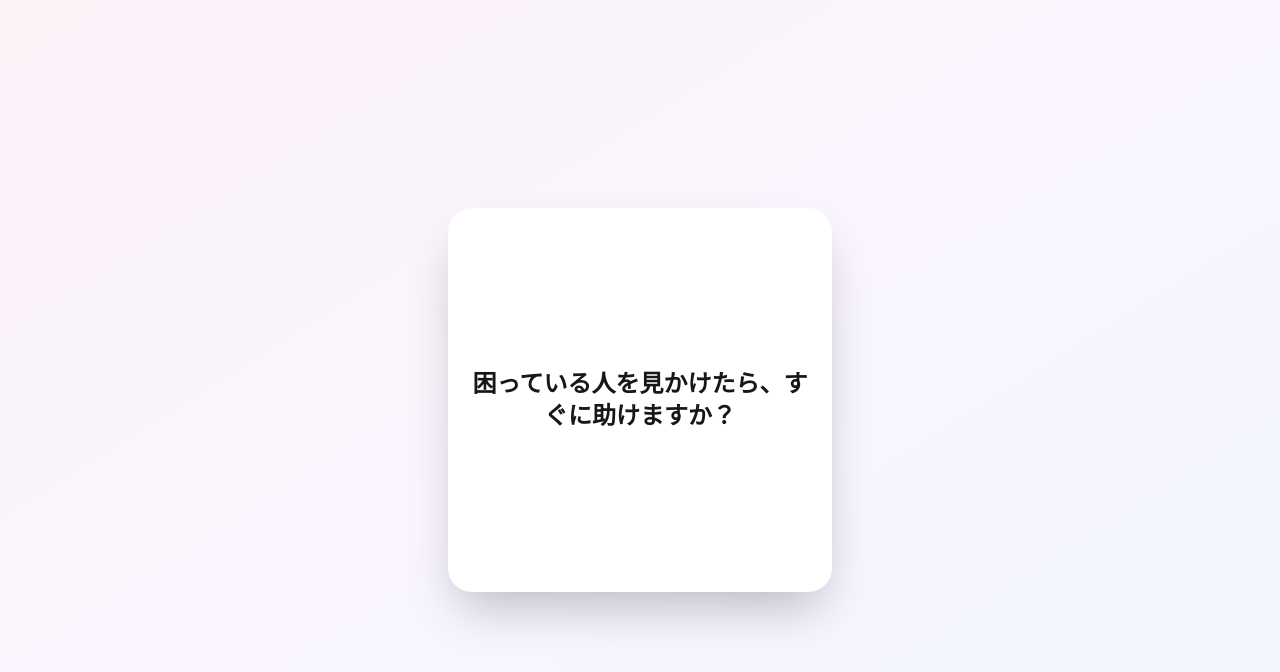
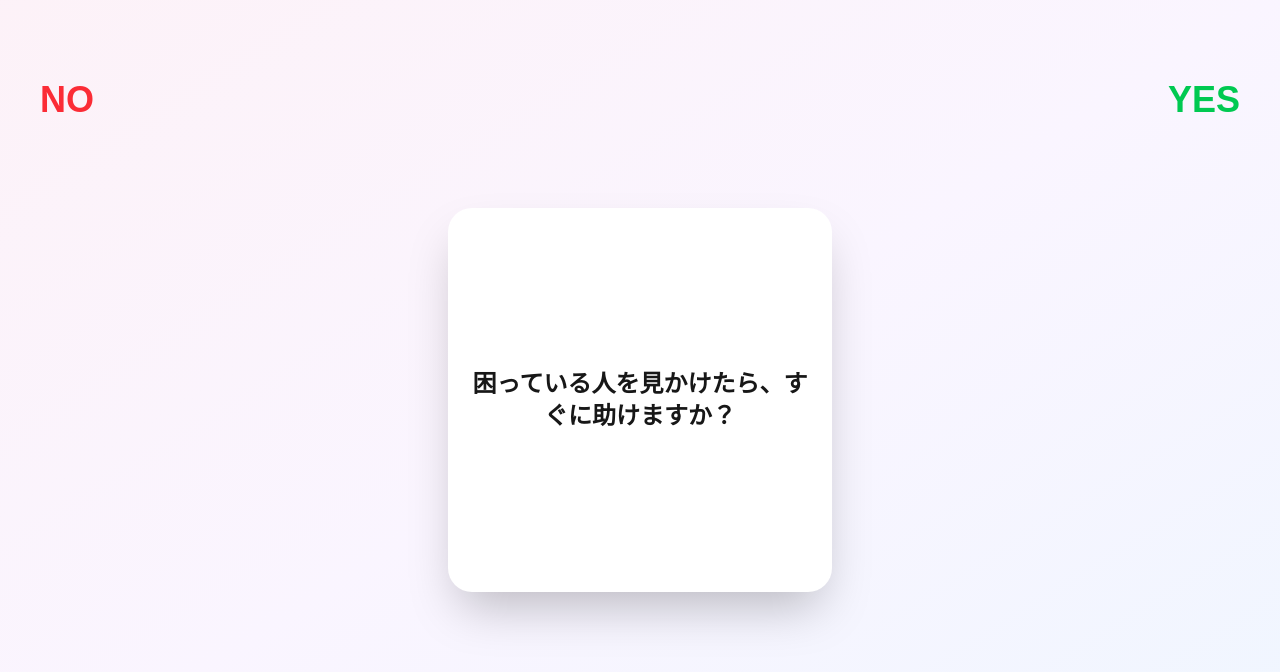
Before and after one commit to BaraBara-Gakunen/SwipeCareer, a Next.js app: page /self-analysis in a window 1280 px wide. Shown: the top 672 px of the page. Built offline with nearby package versions, Linux system fonts and the light colour scheme.

Commit message:
Add animation

```diff
--- a/src/app/self-analysis/page.tsx
+++ b/src/app/self-analysis/page.tsx
@@ -13,6 +13,8 @@ import charactaQuestions from './characta.json'; //データはそのままも
 import { storeCharactaristicResult } from "./backend";//後から修正
 
 export default function SelfAnalysisPage() {
+  const [showLabels, setShowLabels] = useState(true); // YES/NOラベルの表示状態
+  const [fadeInLabels, setFadeInLabels] = useState(true); // ラベルのフェードイン制御
   const [questions, setQuestions] = useState<CharacteristicQuestion[]>([]);
   const [currentIndex, setCurrentIndex] = useState(0);
   const [dragOffset, setDragOffset] = useState(0);
@@ -34,8 +36,15 @@ export default function SelfAnalysisPage() {
       answer,
     };
     storeCharactaristicResult(result); //関数の名前
+    // YESNOラベルを非表示にしてからカードをスワイプし、次の質問に移る
+    setShowLabels(false);
+    setTimeout(() => {
     setCurrentIndex(currentIndex + 1);
     setDragOffset(0);
+    setShowLabels(true);
+    setFadeInLabels(false);
+    setTimeout(() => setFadeInLabels(true), 300); // フェードイン終了後にフラグをリセット
+  }, 300);
   };
 
   const handleMouseDown = () => setIsDragging(true);
@@ -79,11 +88,26 @@ export default function SelfAnalysisPage() {
   const opacity = Math.max(0, 1 - Math.abs(dragOffset) / 300);
 
   return (
-    <div className="min-h-screen flex items-center justify-center bg-gradient-to-br from-pink-50 via-purple-50 to-blue-50">
+    <div className="min-h-screen flex items-center justify-center bg-gradient-to-br from-pink-50 via-purple-50 to-blue-50 relative">
       {currentQuestion && (
+        <>
+          {/* 左側の「NO」 */}
+          {showLabels && (
+            <div className={`absolute left-10 text-red-500 text-4xl font-bold pointer-events-none sm:top-20 top-10 transition-opacity duration-500 ${fadeInLabels ? 'opacity-100' : 'opacity-0'}`}>
+              NO
+            </div>
+          )}
+
+          {/* 右側の「YES」 */}
+          {showLabels && (
+            <div className={`absolute right-10 text-green-500 text-4xl font-bold pointer-events-none sm:top-20 top-10 transition-opacity duration-500 ${fadeInLabels ? 'opacity-100' : 'opacity-0'}`}>
+              YES
+            </div>
+          )}
+
           <div
             ref={cardRef}
-          className="w-96 h-96 bg-white rounded-3xl shadow-2xl flex items-center justify-center text-center p-6 cursor-grab active:cursor-grabbing"
+            className="w-96 h-96 bg-white rounded-3xl shadow-2xl flex items-center justify-center text-center p-6 cursor-grab active:cursor-grabbing transition-all duration-300 hover:bg-pink-200"
             style={{
               transform: `translateX(${dragOffset}px) rotate(${rotation}deg)`,
               opacity,
@@ -99,6 +123,7 @@ export default function SelfAnalysisPage() {
           >
             <h2 className="text-2xl font-bold">{currentQuestion.question}</h2>
           </div>
+        </>
       )}
     </div>
   );
```
Lines whose indentation alone changed are shown as unchanged.
